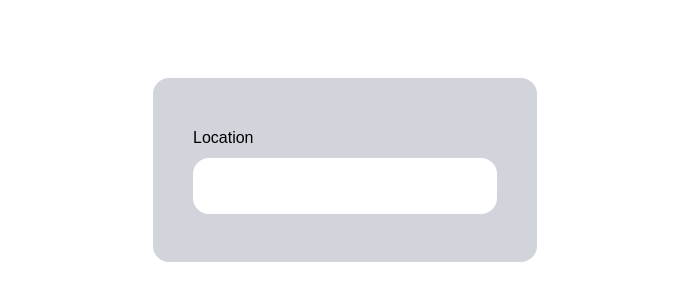
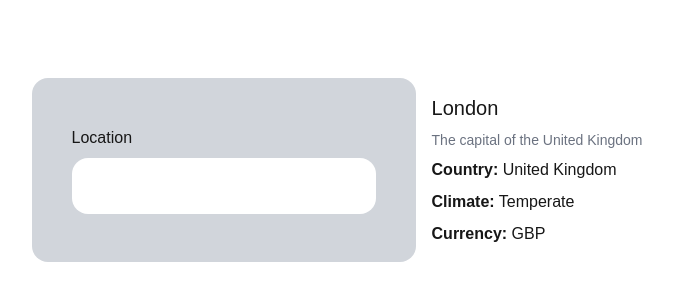
Before and after one commit to antoniofulg/mozio-travel-destination, a Next.js app: page / in a window 1280 px wide. Shown: the part 230-530 px from the top of the page, without its empty margins (295-968 px from the left). Built offline with nearby package versions, Linux system fonts and the light colour scheme.

Commit message:
Fix colors

```diff
--- a/src/app/components/LocationCard/LocationCard.tsx
+++ b/src/app/components/LocationCard/LocationCard.tsx
@@ -8,13 +8,10 @@ export const LocationCard = ({
 	location: { climate, country, currency, description, name },
 }: Props) => {
 	return (
-		<div className="bg-white shadow-lg rounded-lg p-4">
-			<div className="flex items-center justify-between">
-				<div>
-					<h3 className="text-lg font-semibold">{name}</h3>
+		<div className=" p-4 flex flex-col items-start gap-2 justify-between">
+			<h3 className="text-xl font-medium">{name}</h3>
 			<p className="text-sm text-gray-500">{description}</p>
-				</div>
-				<div>
+
 			<p>
 				<strong>Country:</strong> {country}
 			</p>
@@ -25,7 +22,5 @@ export const LocationCard = ({
 				<strong>Currency:</strong> {currency}
 			</p>
 		</div>
-			</div>
-		</div>
 	)
 }
--- a/src/app/components/LocationSearch/LocationSearch.tsx
+++ b/src/app/components/LocationSearch/LocationSearch.tsx
@@ -1,9 +1,24 @@
 import { Combobox } from "@/app/ui/components"
+import { LocationCard } from "../LocationCard/LocationCard"
 
 export const LocationSearch = () => {
 	return (
-		<div className="px-10 py-12 bg-gray-300 rounded-2xl min-w-96 flex flex-col gap-2">
-			<Combobox />
-		</div>
+		<>
+			<div className="px-10 py-12 bg-gray-300 dark:bg-gray-800 rounded-2xl min-w-96 flex flex-col gap-2">
+				<Combobox />
+			</div>
+			<LocationCard
+				location={{
+					name: "London",
+					description: "The capital of the United Kingdom",
+					country: "United Kingdom",
+					climate: "Temperate",
+					currency: "GBP",
+					latitude: 51.5074,
+					longitude: 0.1278,
+					id: 1,
+				}}
+			/>
+		</>
 	)
 }
--- a/src/app/ui/atoms/Input/Input.tsx
+++ b/src/app/ui/atoms/Input/Input.tsx
@@ -8,11 +8,11 @@ export const Input = forwardRef<HTMLInputElement, Props>(
 	({ label, id, ...props }, ref) => {
 		return (
 			<>
-				<label htmlFor={id} className="text-base font-normal text-black">
+				<label htmlFor={id} className="text-base font-normal">
 					{label}
 				</label>
 				<input
-					className="rounded-2xl p-4 text-black w-full placeholder-gray-600"
+					className="rounded-2xl p-4 w-full placeholder-gray-600 dark:text-black"
 					id={id}
 					type="text"
 					ref={ref}
```
Lines whose indentation alone changed are shown as unchanged.
